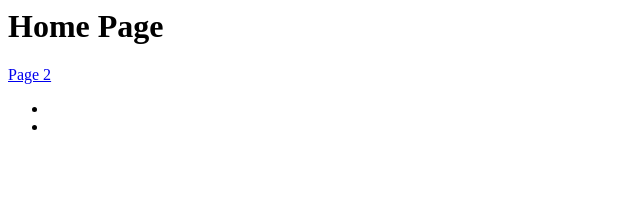
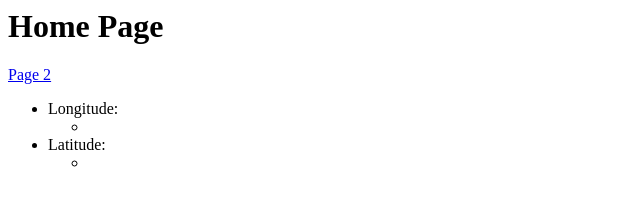
Before and after one commit to rikiapst/Server-side-nodejs, a website: page public/index.html in a window 1280 px wide. Shown: the whole page, without its empty margins (0-640 px from the left). Drawn offline with Linux system fonts and the light colour scheme.

Commit message:
Location display Update

```diff
--- a/public/index.html
+++ b/public/index.html
@@ -15,8 +15,16 @@
   <main>
     <div>
       <ul>
-        <li id="lon"></li>
-        <li id="lad"></li>
+        <li>Longitude:
+          <ul>
+            <li id="lon"></li>
+          </ul>
+        </li>
+        <li>Latitude:
+          <ul>
+            <li id="lad"></li>
+          </ul>
+        </li>
       </ul>
     </div>
   </main>
```
